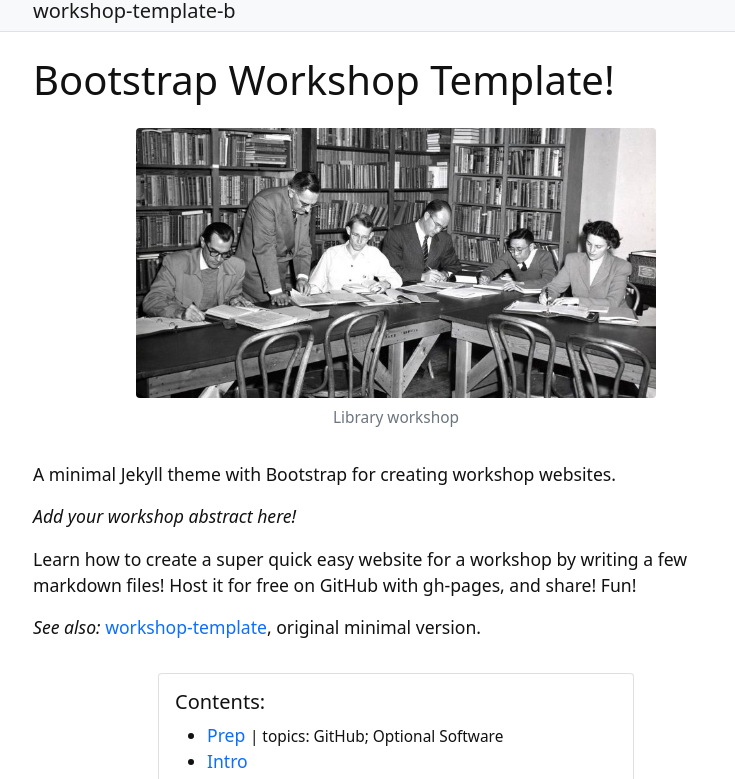
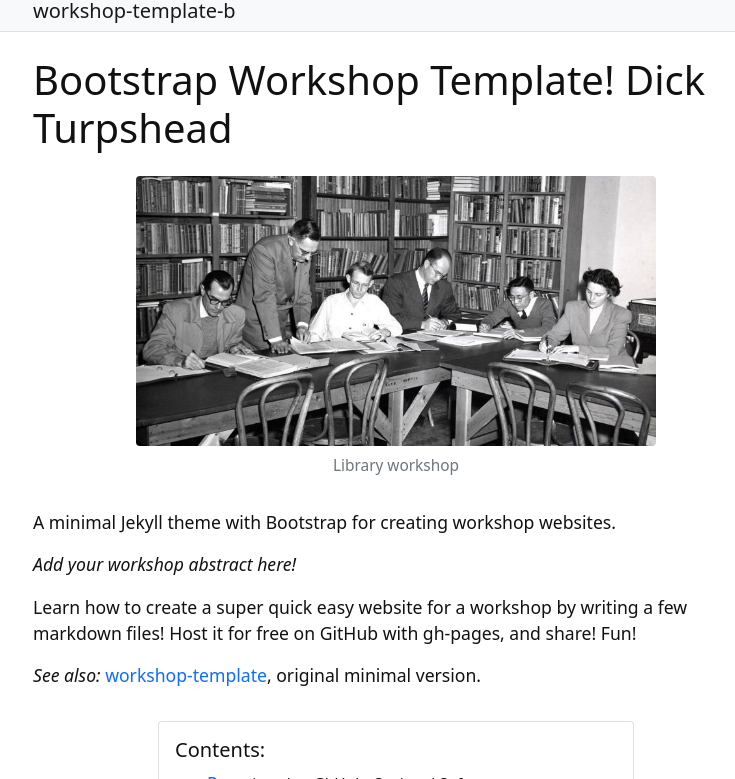
Before and after one commit to DickTurpshead/workshop-template-b, a Jekyll site: the page built from index.md, in a window 1280 px wide and 900 px high, cut to the strip 121-900 px from the top of the window. Shown: the whole strip, without its empty margins (244-979 px from the left). Built offline with Jekyll 4.4.1, drawn with Linux system fonts in a browser that asks for light colours.

Commit message:
Update index.md

```diff
--- a/index.md
+++ b/index.md
@@ -3,7 +3,7 @@ title: Home
 layout: default
 ---
 
-# Bootstrap Workshop Template!
+# Bootstrap Workshop Template! Dick Turpshead
 
 {% include figure.html img="uidaho-workshop.jpg" alt="intro image here" caption="Library workshop" width="75%" %}
 
```
